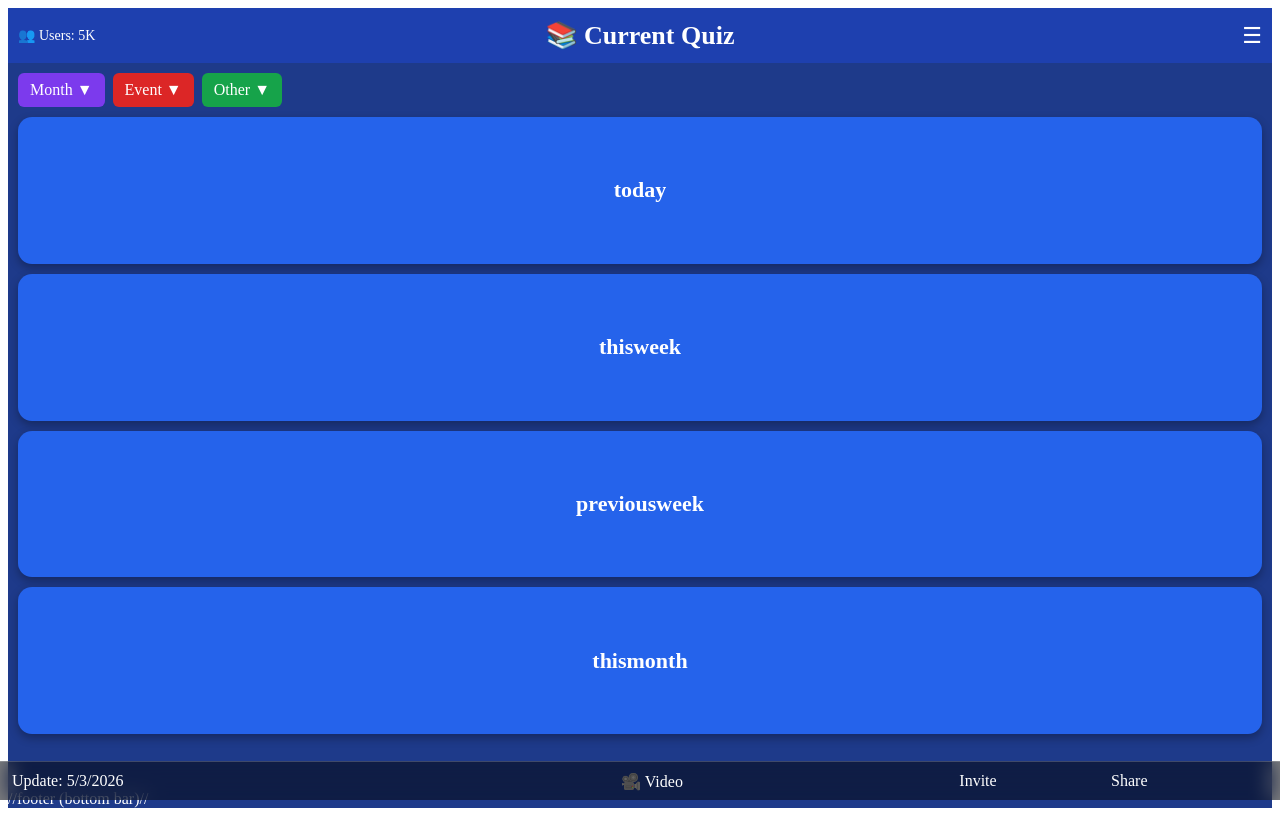
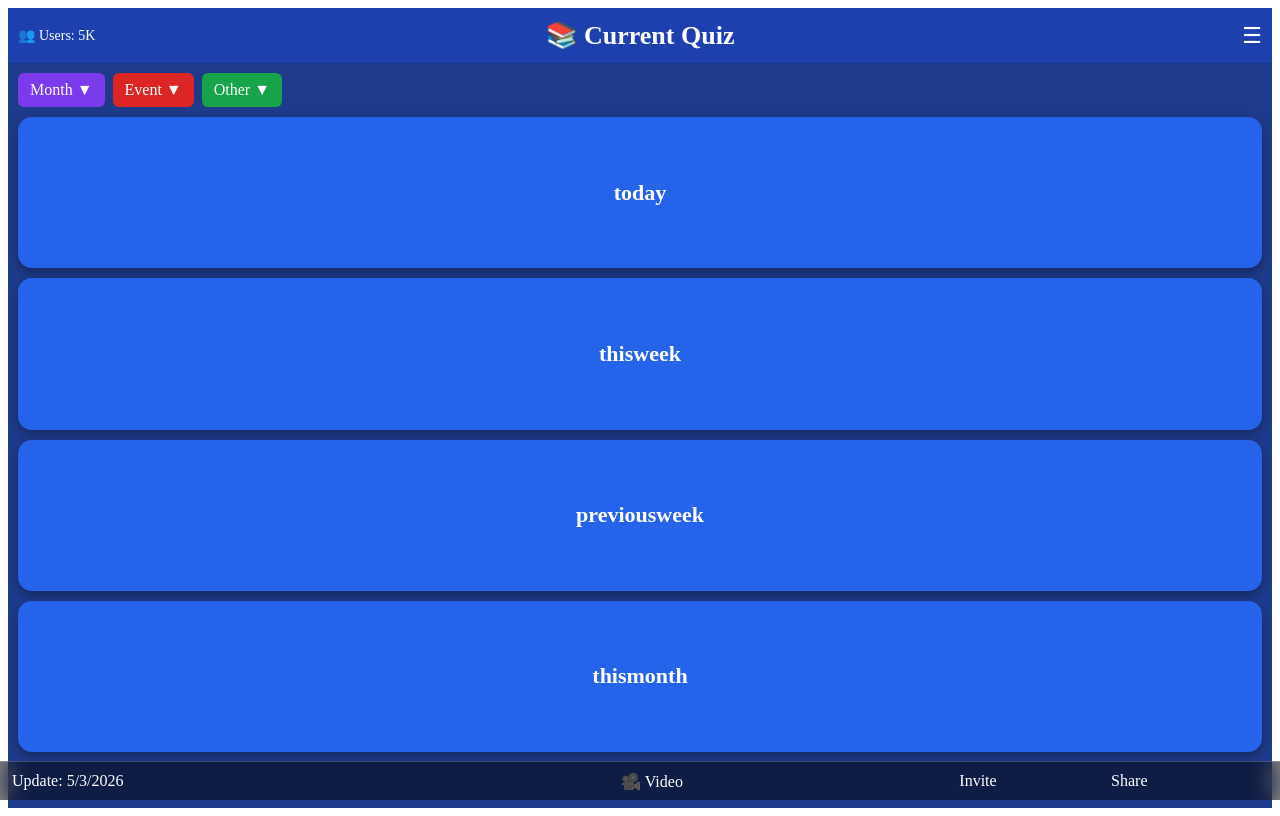
Before and after one commit to sevenaama/current-quiz, a React (Vite) app: page / in a window 1280 px wide. Built offline with nearby package versions, Linux system fonts and the light colour scheme.

Commit message:
Update App.jsx

```diff
--- a/src/App.jsx
+++ b/src/App.jsx
@@ -803,7 +803,7 @@ flexDirection: "column",
   </div>
 )}
 
-     //footer (bottom bar)//
+   {/* footer (bottom bar) */}
 <div style={{
   position: "fixed",
   bottom: 0,
```
